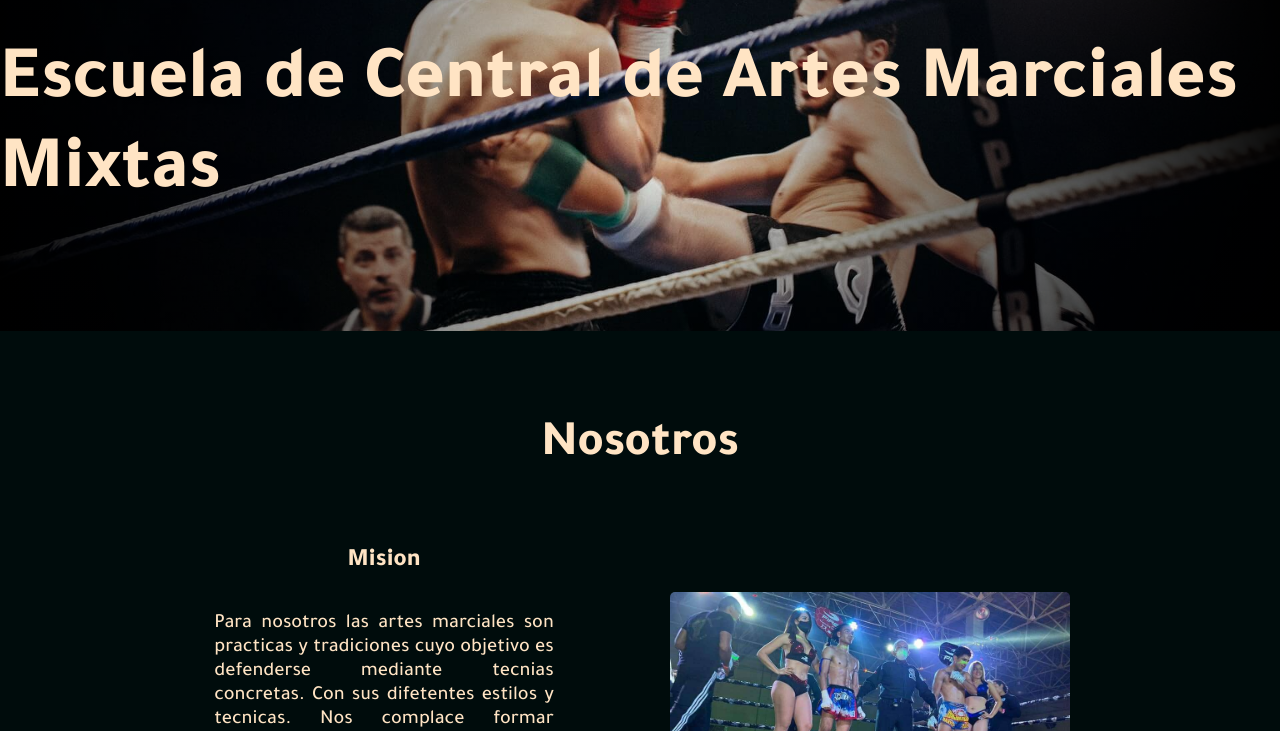
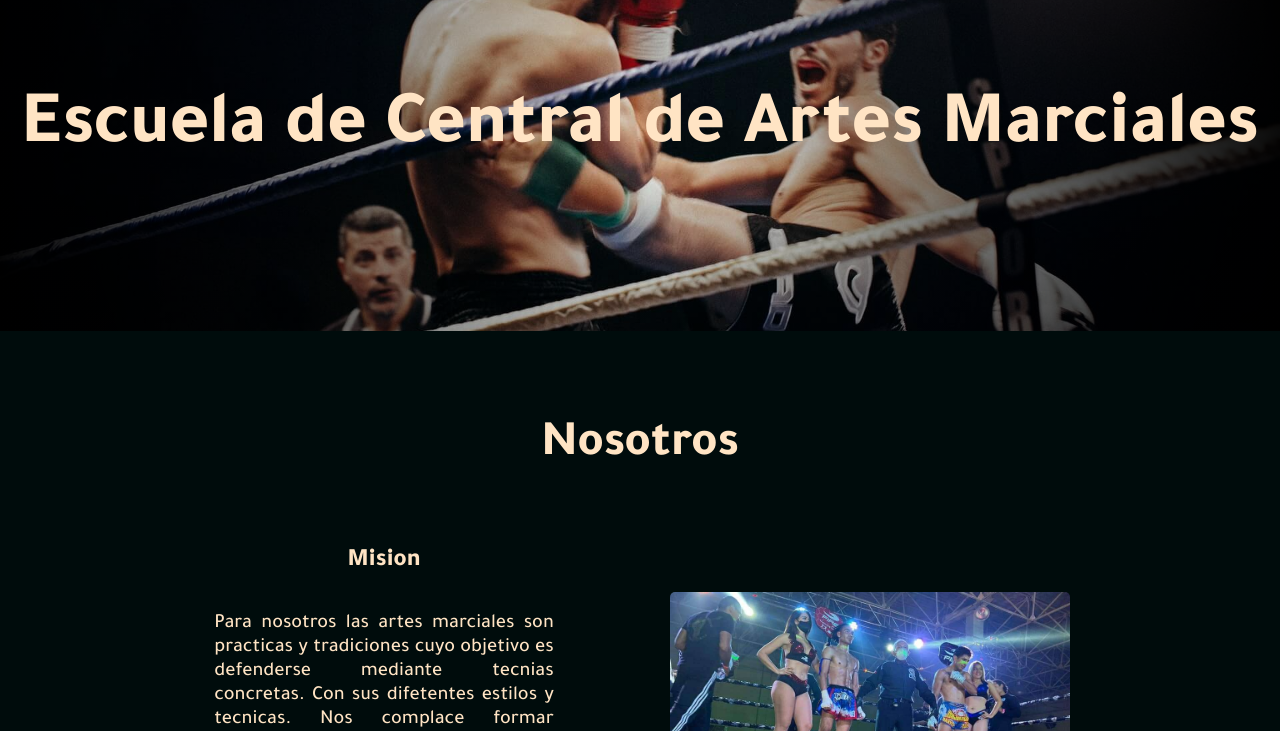
Before and after one commit to PsyACG49/ecam, a plain HTML site: page index.html in a window 1280 px wide. Shown: the part 69-800 px from the top of the page. Drawn offline with Linux system fonts and the light colour scheme.

Commit message:
ftr:Ajuestes a pagina por pruebas

```diff
--- a/index.html
+++ b/index.html
@@ -37,7 +37,7 @@
     </header>
     <section class="container-hero">
         <div class="container-hero-front">
-            <h2>Escuela de Central de Artes Marciales Mixtas</h2>
+            <h2>Escuela de Central de Artes Marciales</h2>
         </div>
 
     </section>
```
